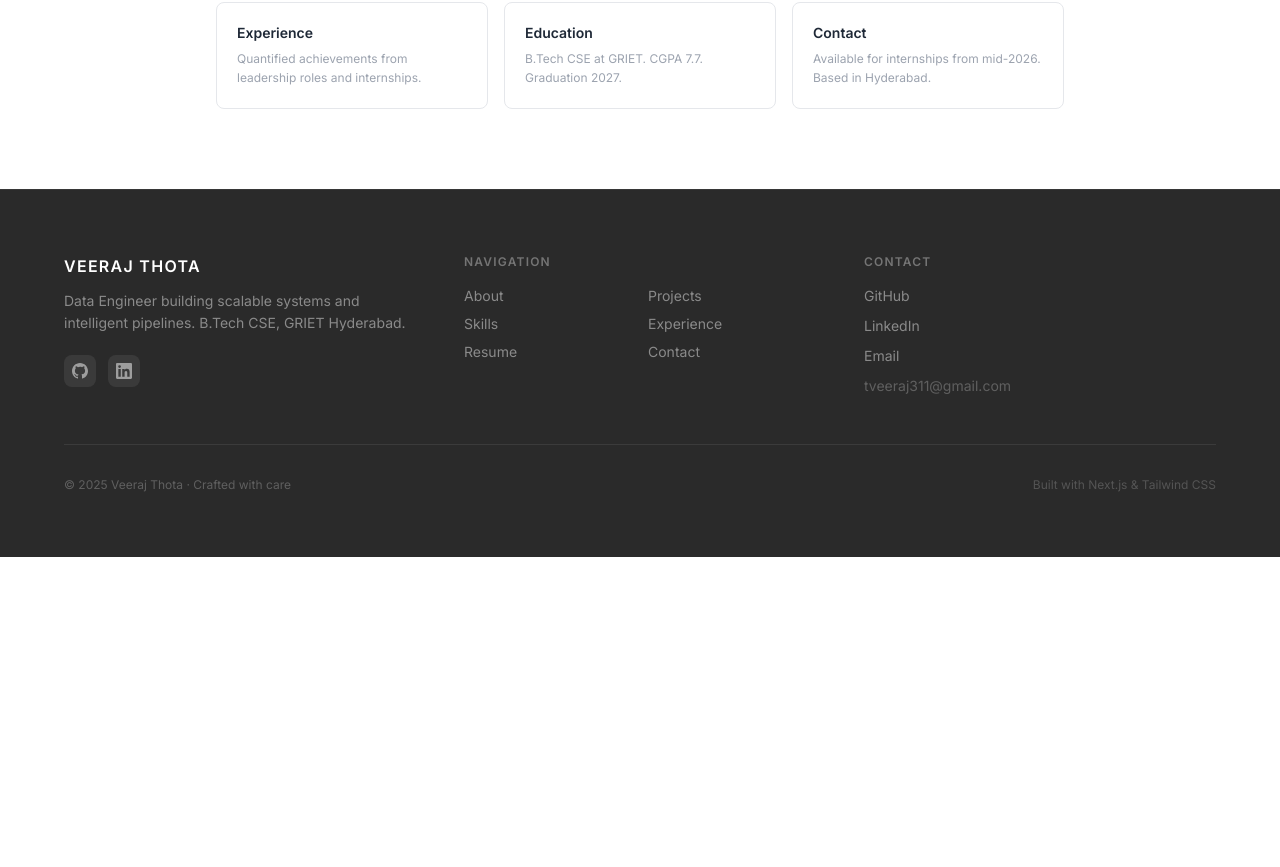
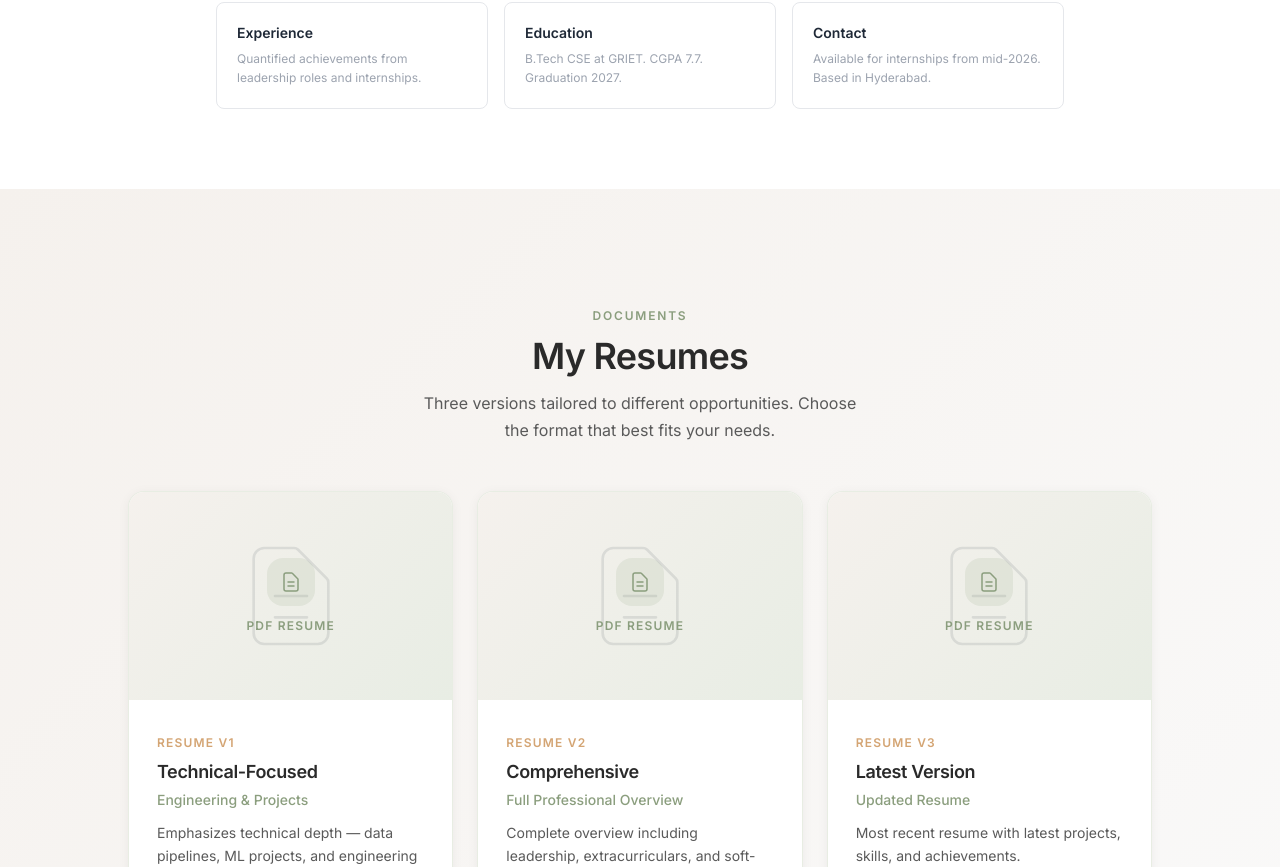
Before and after one commit to vijay12968/portfolio, a Next.js app: page / in a window 1280 px wide. Shown: the part 833-1700 px from the top of the page. Before the commit the page ends 1390 px from the top, so only its background shows below. Built offline with nearby package versions, Linux system fonts and the light colour scheme.

Commit message:
feat: add Resume section to home page with all 3 download options

```diff
--- a/pages/index.jsx
+++ b/pages/index.jsx
@@ -4,6 +4,7 @@ import Link from 'next/link';
 import SiteNavigation from '../components/SiteNavigation';
 import Footer from '../components/Footer';
 import SchemaMarkup from '../components/SchemaMarkup';
+import Resume from '../components/Resume';
 
 const navCards = [
   { href: '/about',      label: 'About',      description: 'Background, approach, and what I\'m currently working on.' },
@@ -91,6 +92,9 @@ export default function Home() {
             </div>
           </div>
         </div>
+
+        {/* Resume Section */}
+        <Resume />
       </main>
 
       <Footer />
```
